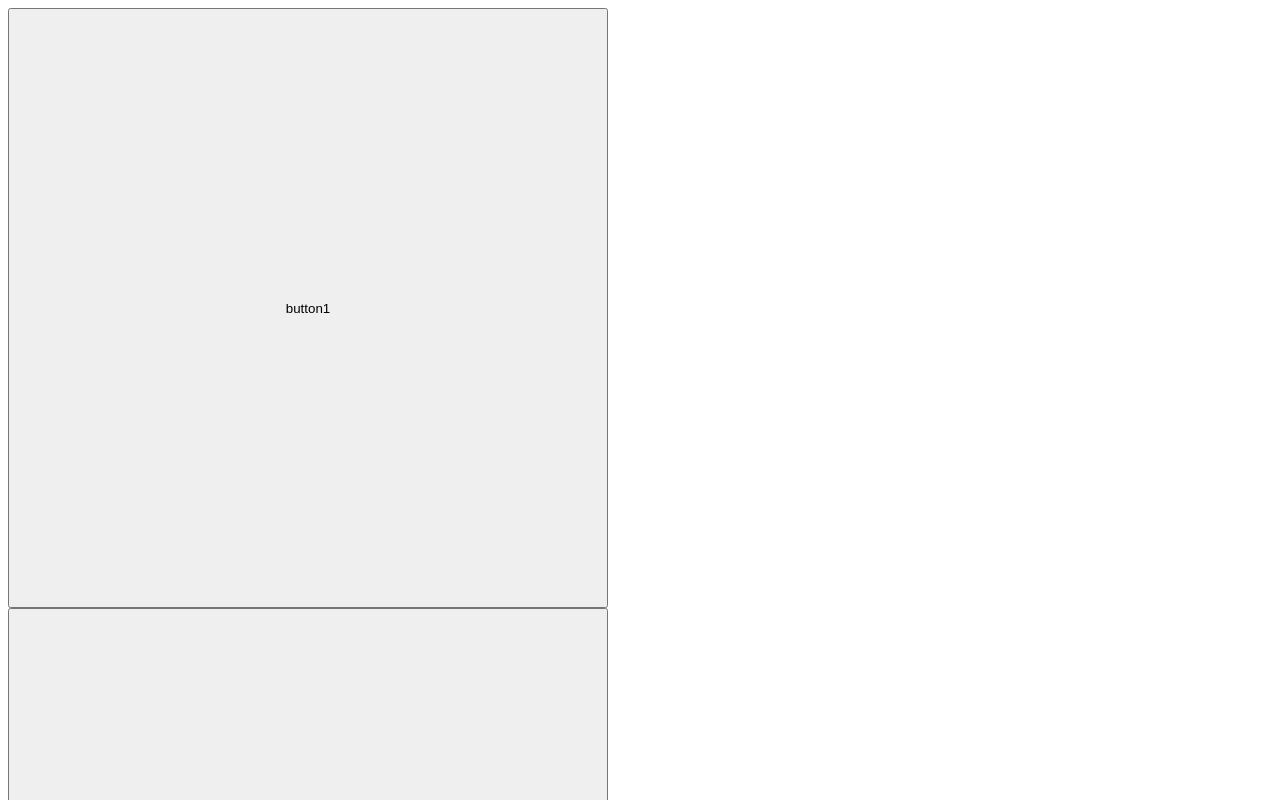
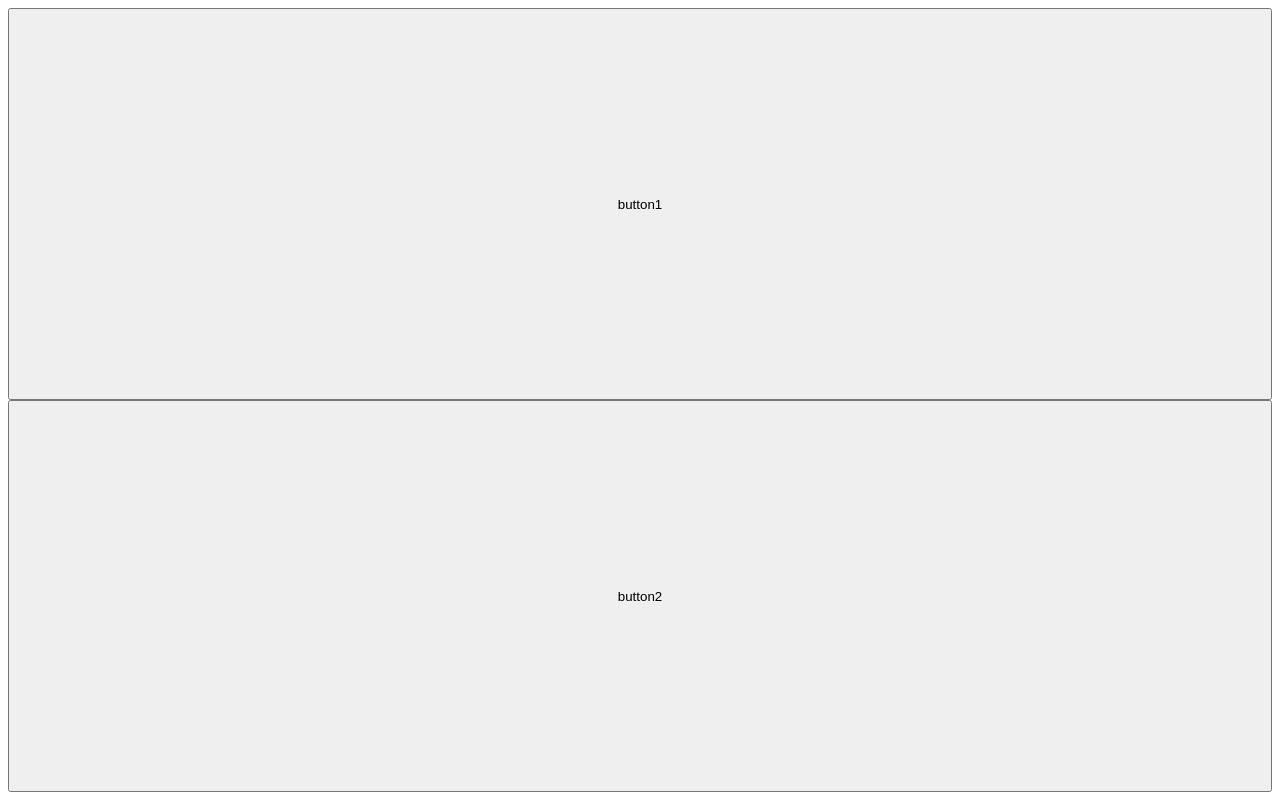
Before and after one commit to omribahumi-playground/python_websocket_game_controller, a plain HTML site: page static/index.html in a window 1280 px wide. Shown: the top 800 px of the page. Drawn offline with Linux system fonts and the light colour scheme.

Commit message:
Looks a bit better now. Also, moved the CSS to a different file

```diff
--- /dev/null
+++ b/static/css/style.css
@@ -0,0 +1,14 @@
+body {
+	-webkit-touch-callout: none;
+	-webkit-user-select: none;
+	-khtml-user-select: none;
+	-moz-user-select: none;
+	-ms-user-select: none;
+	user-select: none;
+	-webkit-touch-callout: none;
+}
+.joybutton {
+	display: block;
+	width: 100%;
+	height: 50%;
+}
--- a/static/index.html
+++ b/static/index.html
@@ -2,27 +2,14 @@
 	<head>
 		<title>Joystick! :)</title>
 		<meta http-equiv="content-type" content="text/html; charset=utf-8" />
+		<meta name="viewport" content="width=device-width" />
 		<script type="text/javascript" src="js/jquery-1.8.2.min.js"></script>
 		<script type="text/javascript" src="js/websocketrpc.js"></script>
 		<script type="text/javascript" src="js/main.js"></script>
-		<style type="text/css">
-			body {
-				-webkit-touch-callout: none;
-				-webkit-user-select: none;
-				-khtml-user-select: none;
-				-moz-user-select: none;
-				-ms-user-select: none;
-				user-select: none;
-				-webkit-touch-callout: none;
-			}
-			button {
-				width: 600px;
-				height: 600px;
-			}
-		</style>
+		<link rel="stylesheet" type="text/css" href="css/style.css" />
 	</head>
 	<body>
-		<button class="joybutton" data-id="1">button1</button><br />
+		<button class="joybutton" data-id="1">button1</button>
 		<button class="joybutton" data-id="2">button2</button>
 	</body>
 </html>
```
